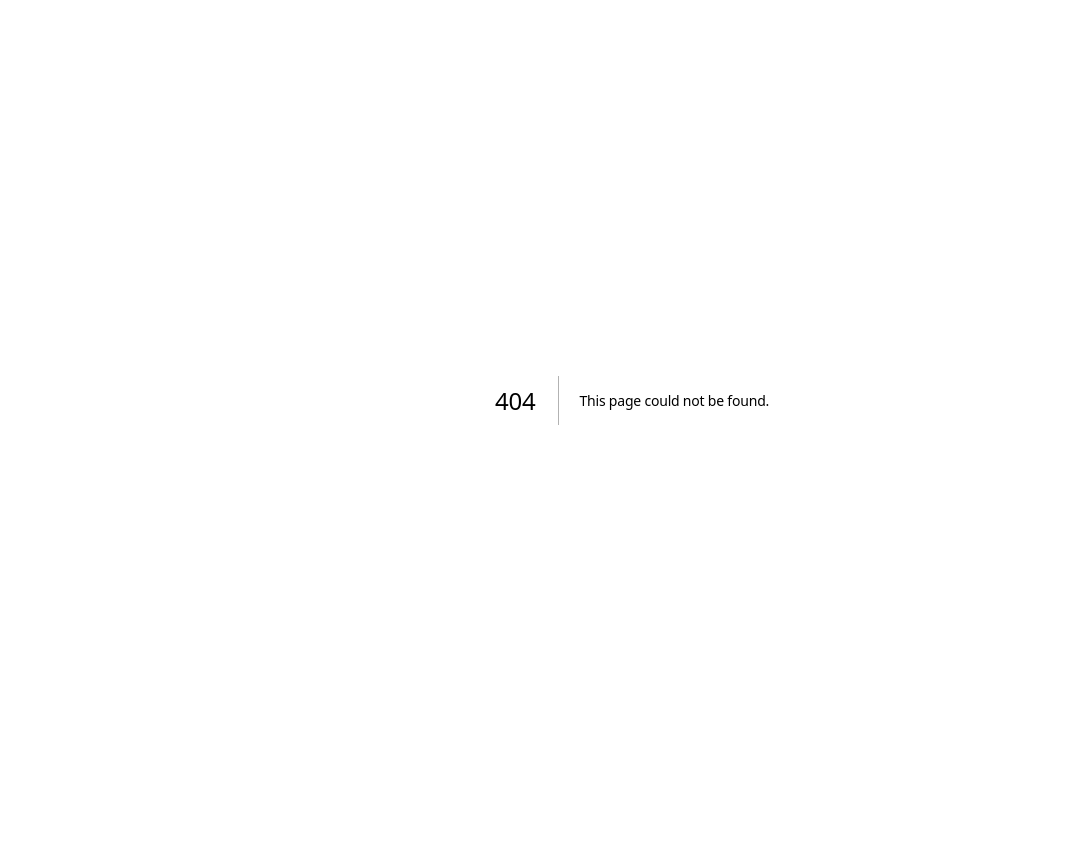
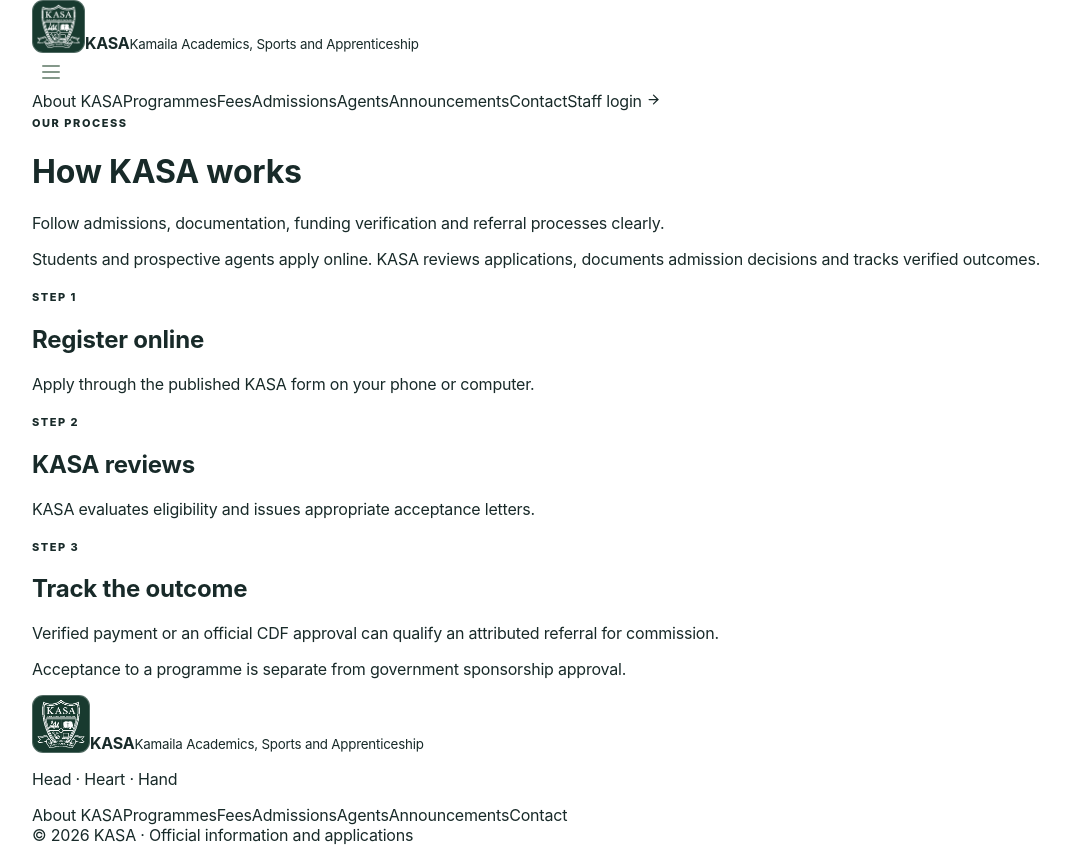
Before and after one commit to pamtechz/kasa, a Next.js app: page /how-it-works in a window 1280 px wide. Before the commit this address had no page. Shown: the whole page, without its empty margins (8-1078 px from the left). Before the commit the page ends 800 px from the top, so only its background shows below. Built offline with nearby package versions, Linux system fonts and the light colour scheme.

Commit message:
feat: how-it-works dedicated public page

```diff
--- /dev/null
+++ b/src/app/(site)/how-it-works/page.tsx
@@ -0,0 +1,6 @@
+import {SiteChrome,PageIntro} from '@/components/SiteChrome';
+import {InformationPage} from '@/components/PublicPages';
+export default function Page(){
+ return <SiteChrome><PageIntro eyebrow="OUR PROCESS" title="How KASA works" description="Follow admissions, documentation, funding verification and referral processes clearly."/>
+ <main className="container site-content"><InformationPage mode="how"/></main></SiteChrome>;
+}
```
